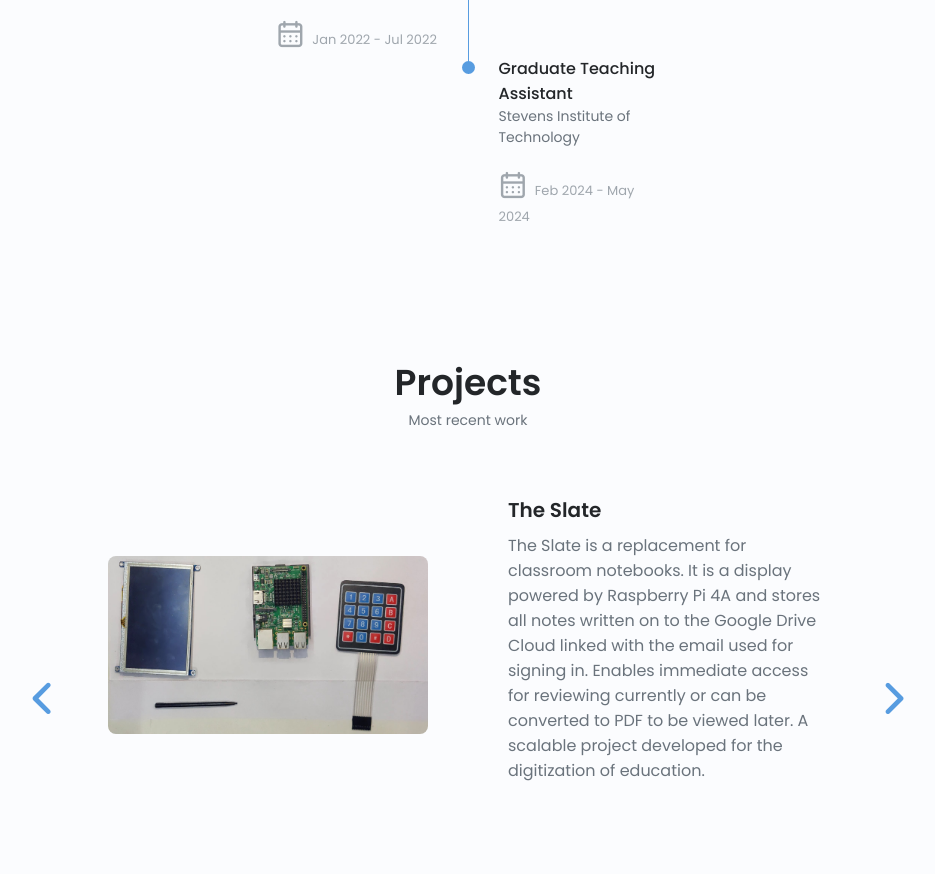
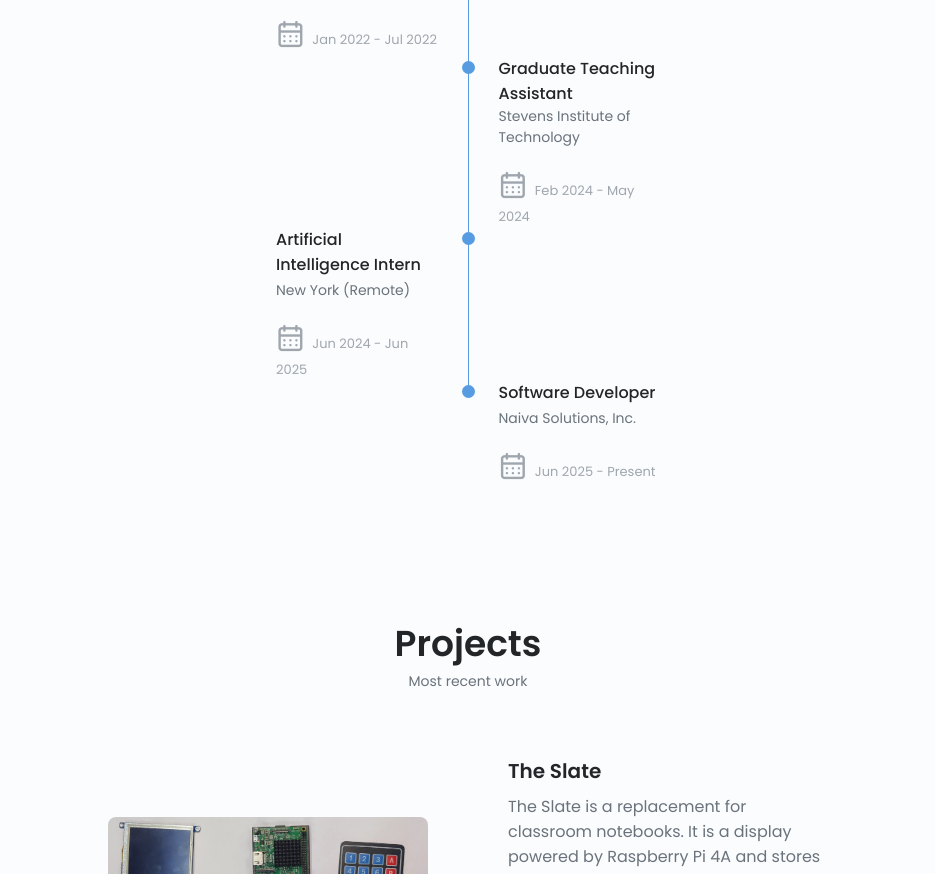
Before and after one commit to Yash2108/yash2108.github.io, a plain HTML site: page index.html in a window 1280 px wide. Shown: the part 2388-3262 px from the top of the page, without its empty margins (172-1107 px from the left). Drawn offline with nearby package versions, Linux system fonts and the light colour scheme.

Commit message:
Updated experience and education

```diff
--- a/index.html
+++ b/index.html
@@ -851,8 +851,8 @@
                                         <div>
                                             <span
                                                 class="qualification__rounder"></span>
-                                            <!-- <span
-                                                class="qualification__line"></span> -->
+                                            <span
+                                                class="qualification__line"></span>
                                         </div>
 
                                         <div>
@@ -870,8 +870,65 @@
                                         </div>
                                         <div>
                                             <!-- <span class="qualification__rounder"></span> -->
+                                            <span
+                                                class="qualification__line"></span>
+                                        </div>
+                                    </div>
+
+                                    <!--==================== QUALIFICATION 5 ====================-->
+                                    <div class="qualification__data">
+                                        <!-- <div></div> -->
+
+
+
+                                        <div>
+                                            <h3
+                                                class="qualification__title">Artificial Intelligence Intern</h3>
+                                            <span
+                                                class="qualification__subtitle">New York (Remote)</span>
+                                            <div
+                                                class="qualification__calendar">
+                                                <i class="uil
+                                                    uil-calendar-alt
+                                                    qualification__icon"></i>
+                                                Jun 2024 - Jun 2025
+                                            </div>
+                                        </div>
+                                        <div>
+                                            <span
+                                                class="qualification__rounder"></span>
+                                            <span
+                                                class="qualification__line"></span>
+                                        </div>
+                                    </div>
+                                    <!--==================== QUALIFICATION 6====================-->
+                                    <div class="qualification__data">
+                                        <div></div>
+
+                                        <div>
+                                            <span
+                                                class="qualification__rounder"></span>
                                             <!-- <span
                                                 class="qualification__line"></span> -->
+                                        </div>
+
+                                        <div>
+                                            <h3
+                                                class="qualification__title">Software Developer</h3>
+                                            <span
+                                                class="qualification__subtitle">Naiva Solutions, Inc.</span>
+                                            <div
+                                                class="qualification__calendar">
+                                                <i class="uil
+                                                    uil-calendar-alt
+                                                    qualification__icon"></i>
+                                                Jun 2025 - Present
+                                            </div>
+                                        </div>
+                                        <div>
+                                            <!-- <span class="qualification__rounder"></span> -->
+                                            <span
+                                                class="qualification__line"></span>
                                         </div>
                                     </div>
                                 </div>
@@ -931,8 +988,8 @@
                                         <!--==================== QUALIFICATION 3 ====================-->
                                         <div class="qualification__data">
                                             <div>
-                                                <h3
-                                                    class="qualification__title">B.Tech. CSE</h3>
+                                                <h3 class="qualification__title">B.Tech.</h3>
+                                                <h3 class="qualification__title">Computer Science and Engineering</h3>
                                                 <span
                                                     class="qualification__subtitle">NIIT
                                                     University</span>
@@ -963,8 +1020,8 @@
                                             </div>
 
                                             <div>
-                                                <h3
-                                                    class="qualification__title">M.S. in Machine Learning</h3>
+                                                <h3 class="qualification__title">M.S.</h3>
+                                                <h3 class="qualification__title">Machine Learning</h3>
                                                 <span
                                                     class="qualification__subtitle">Stevens Institute of Technology</span>
                                                 <div
```
